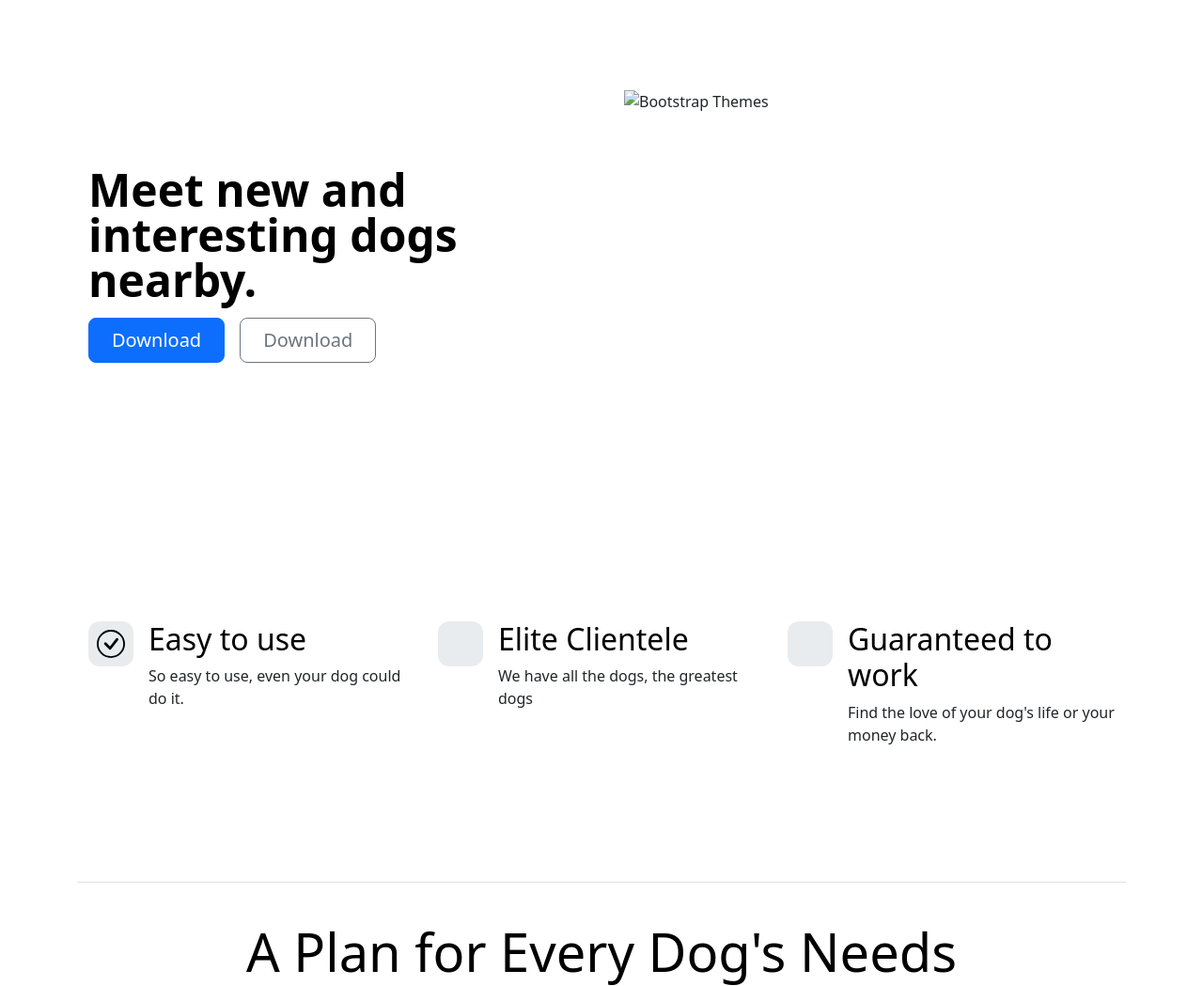
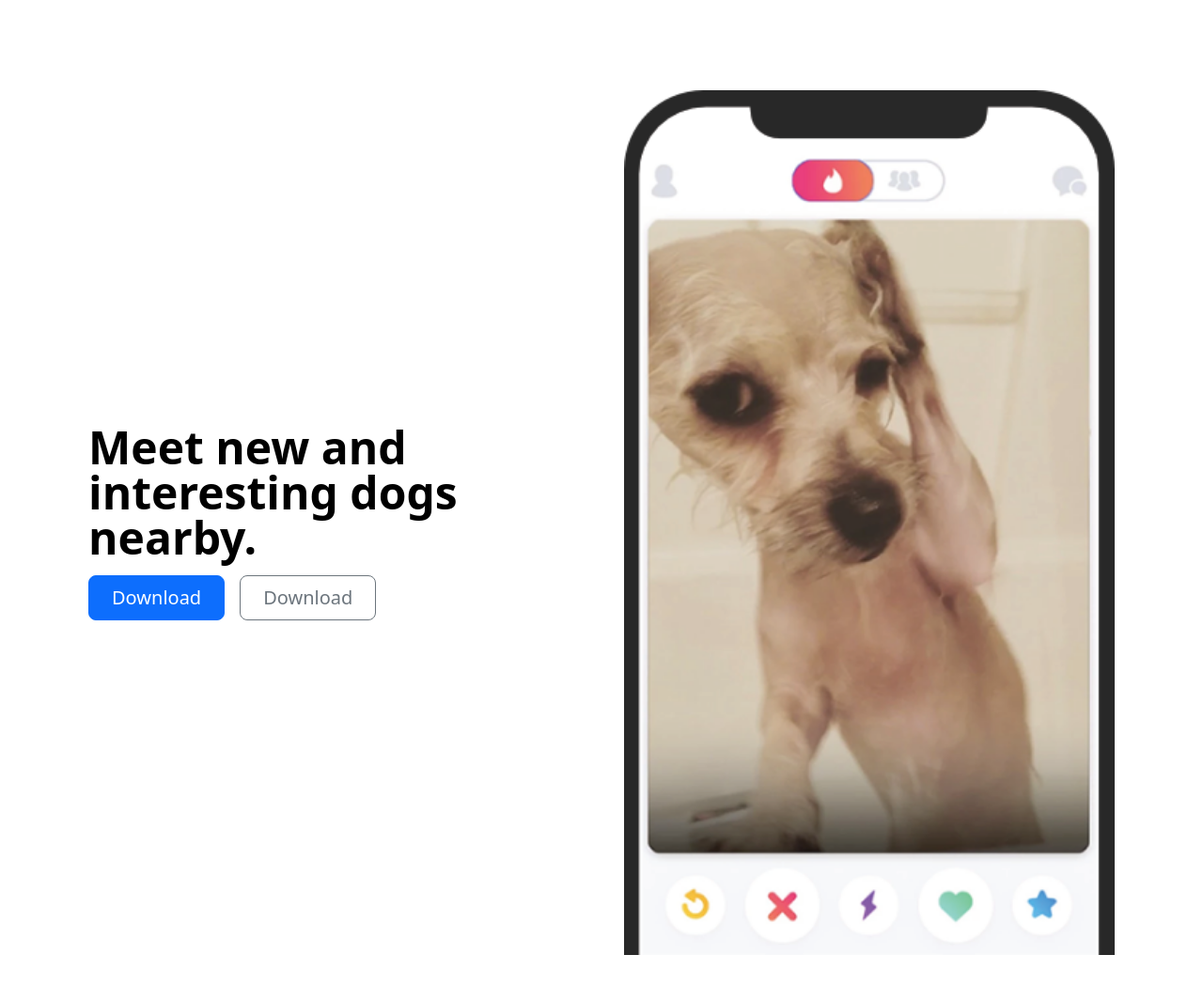
Before and after one commit to LisaFedane/TinderDogs, a plain HTML site: page index.html in a window 1280 px wide. Shown: the top 1049 px of the page at 94% size. Drawn offline with nearby package versions, Linux system fonts and the light colour scheme.

Commit message:
Update index.html

```diff
--- a/index.html
+++ b/index.html
@@ -15,7 +15,7 @@
   <div class="container col-xxl-8 px-4 py-5">
     <div class="row flex-lg-row-reverse align-items-center g-5 py-5">
       <div class="col-10 col-sm-8 col-lg-6">
-        <img src="./images/iphone.png" class="d-block mx-lg-auto img-fluid" alt="Bootstrap Themes" width="700" height="500" loading="lazy">
+        <img src="./Assets/iphone.png" class="d-block mx-lg-auto img-fluid" alt="Bootstrap Themes" width="700" height="500" loading="lazy">
       </div>
       <div class="col-lg-6">
         <h1 class="display-5 fw-bold text-body-emphasis lh-1 mb-3">Meet new and interesting dogs nearby.</h1>
```
